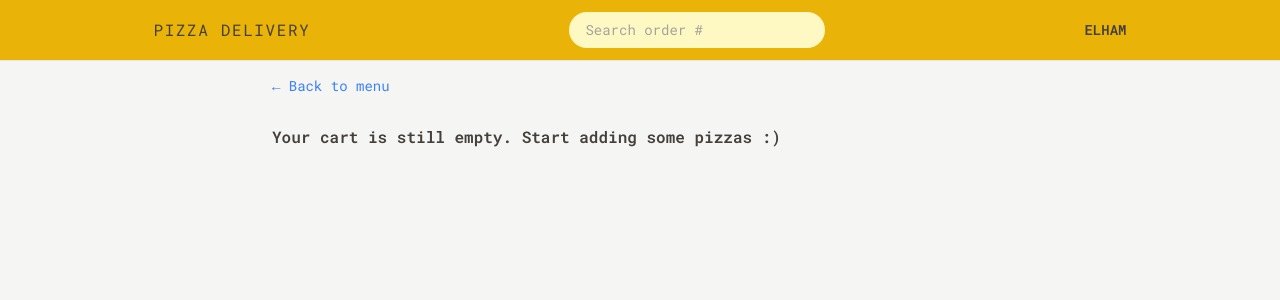
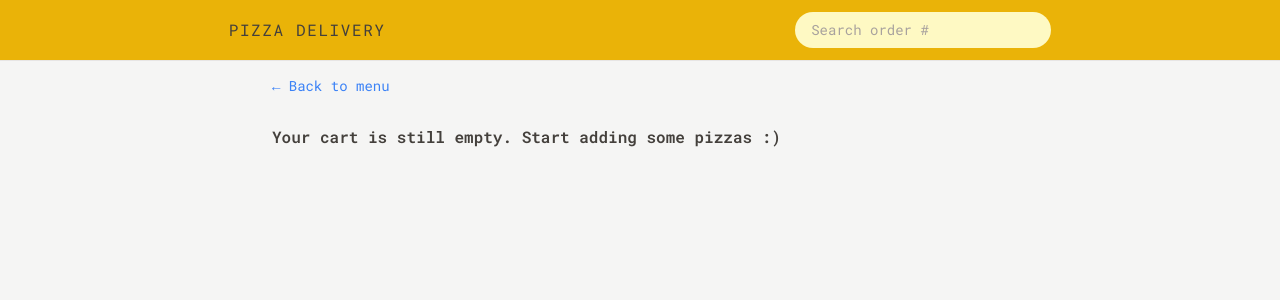
Before and after one commit to dahlia1210/pizza-delivery, a React (Vite) app: page /order/new in a window 1280 px wide. Shown: the top 300 px of the page. Built offline with nearby package versions, Linux system fonts and the light colour scheme.

Commit message:
userSlice initialState updated

```diff
--- a/src/features/user/userSlice.js
+++ b/src/features/user/userSlice.js
@@ -27,7 +27,7 @@ export const fetchAddress = createAsyncThunk(
 );
 
 const initialState = {
-  username: "Elham",
+  username: "",
   status: "idle",
   position: {},
   address: "",
@@ -53,7 +53,8 @@ const userSlice = createSlice({
       })
       .addCase(fetchAddress.rejected, (state, action) => {
         state.status = "error";
-        state.error = "There was a problem getting your address. Make sure to fill this field!";
+        state.error =
+          "There was a problem getting your address. Make sure to fill this field!";
       }),
 });
 
```
